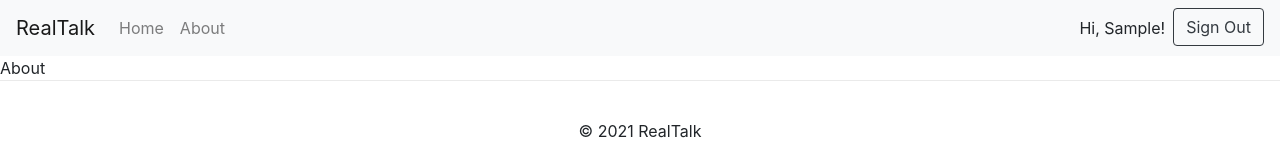
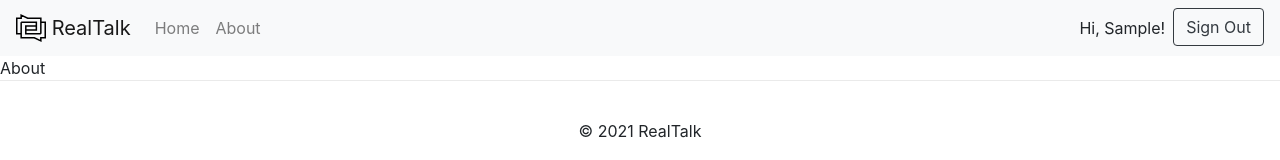
Before and after one commit to brian-yu/realtalk, a Next.js app in the folder frontend/: page /about in a window 1280 px wide. Shown: the top 160 px of the page. Built offline with nearby package versions, Linux system fonts and the light colour scheme; no server answers; sample sign-in values are in the browser's storage.

Commit message:
add logo

```diff
--- a/frontend/components/navbar.js
+++ b/frontend/components/navbar.js
@@ -14,7 +14,14 @@ export default function AppNavbar() {
   return (
     <Navbar className="bg-light justify-content-between" expand="lg">
       <Link href="/home">
-        <Navbar.Brand href="/home">RealTalk</Navbar.Brand>
+        <Navbar.Brand href="/home">
+        <img
+        alt=""
+        src="/logo.svg"
+        width="30"
+        height="30"
+        className="d-inline-block align-top"
+      />{' '}RealTalk</Navbar.Brand>
       </Link>
 
       <Navbar.Toggle aria-controls="basic-navbar-nav" />
--- a/frontend/pages/about.js
+++ b/frontend/pages/about.js
@@ -6,7 +6,7 @@ export default function About() {
     <div className={styles.container}>
       <Head>
         <title>RealTalk</title>
-        <link rel="icon" href="/favicon.ico" />
+        <link rel="icon" href="/logo.svg" />
       </Head>
 
       <main className={styles.main}>
--- a/frontend/pages/chat/[personId].js
+++ b/frontend/pages/chat/[personId].js
@@ -151,7 +151,7 @@ export default function Chat() {
     <Container>
       <Head>
         <title>RealTalk | Chat with {person.name}</title>
-        <link rel="icon" href="/favicon.ico" />
+        <link rel="icon" href="/logo.svg" />
       </Head>
 
       <h3>Chat with {person.name}</h3>
--- a/frontend/pages/home.js
+++ b/frontend/pages/home.js
@@ -10,7 +10,7 @@ export default function Home() {
     <div className={styles.container}>
       <Head>
         <title>RealTalk | Home</title>
-        <link rel="icon" href="/favicon.ico" />
+        <link rel="icon" href="/logo.svg" />
       </Head>
 
       <Container>
--- a/frontend/pages/index.js
+++ b/frontend/pages/index.js
@@ -7,7 +7,7 @@ export default function Home() {
     <div className={styles.container}>
       <Head>
         <title>RealTalk</title>
-        <link rel="icon" href="/favicon.ico" />
+        <link rel="icon" href="/logo.svg" />
       </Head>
 
       <main className={styles.main}>
```
Also changed, not shown: frontend/public/logo.svg (added).
